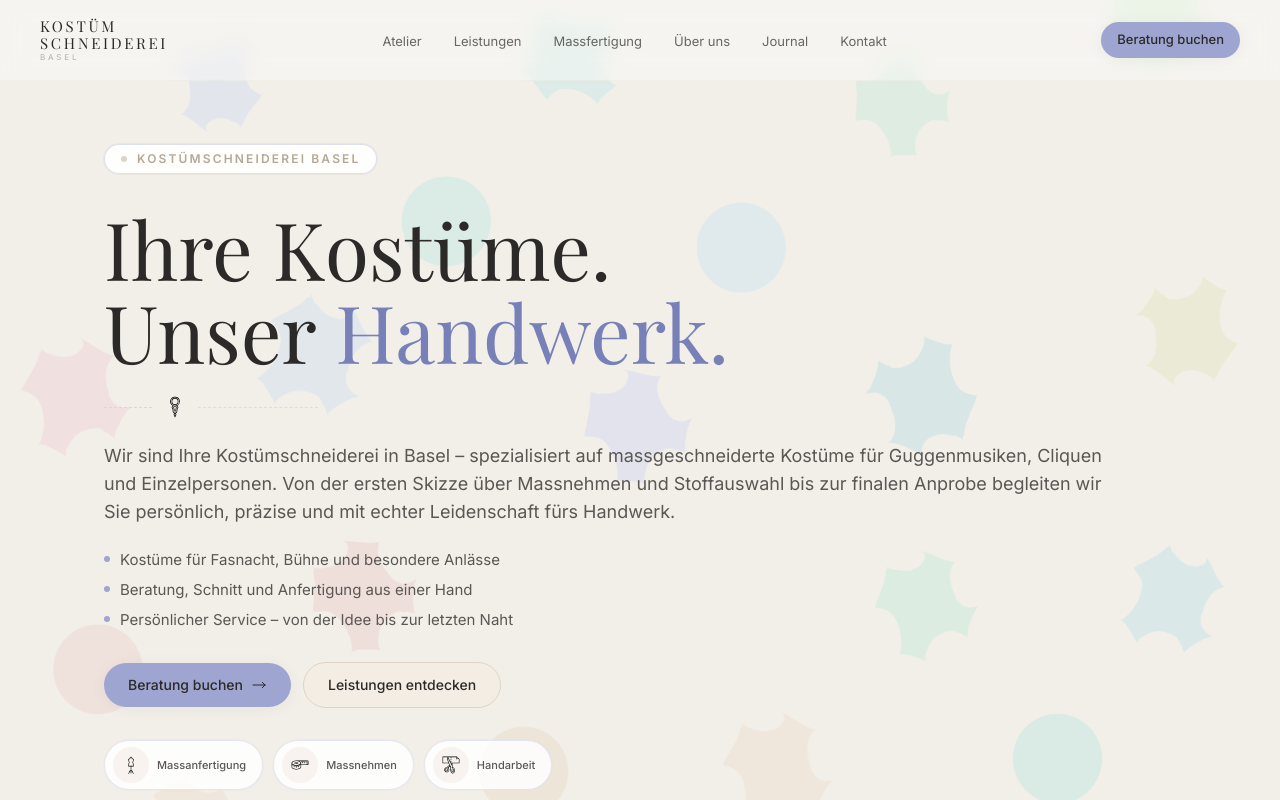
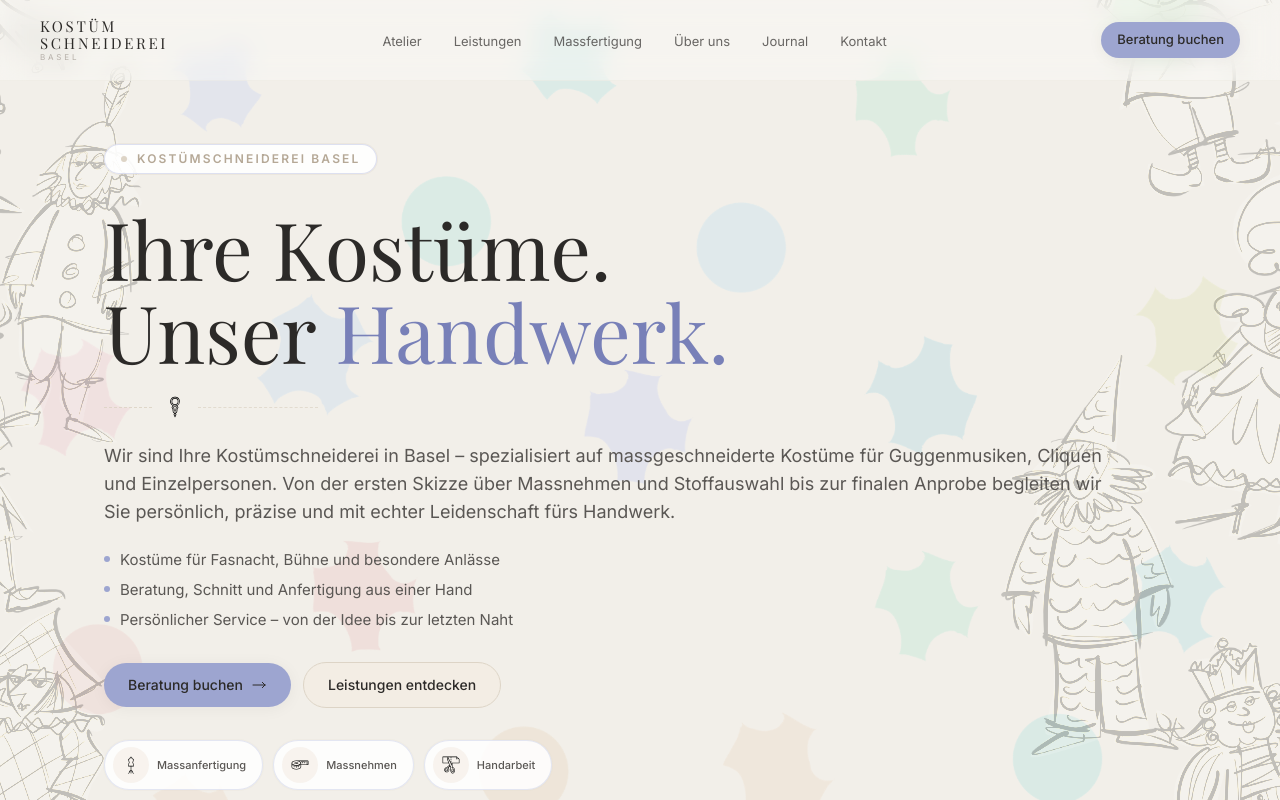
Before and after one commit to moizxox/custom-tailoring, a Next.js app: page / in a window 1280 px wide. Shown: the top 800 px of the page. Built offline with nearby package versions, Linux system fonts and the light colour scheme.

Commit message:
update 2

```diff
--- a/src/components/decor/HeroConfettiBackground.tsx
+++ b/src/components/decor/HeroConfettiBackground.tsx
@@ -7,12 +7,32 @@ interface HeroConfettiBackgroundProps {
   className?: string;
 }
 
-/** Hero background — plain surface with konfetti overlay only */
+/** Hero background — konfetti with Fasnacht figure sketches on each side */
 export function HeroConfettiBackground({ className }: HeroConfettiBackgroundProps) {
   return (
-    <div className={cn("absolute inset-0 overflow-hidden pointer-events-none select-none ", className)} aria-hidden>
+    <div className={cn("absolute inset-0 overflow-hidden pointer-events-none select-none bg-offwhite-warm", className)} aria-hidden>
       <div className="absolute inset-0 opacity-[0.5]">
         <Image src="/images/backgrounds/konfetti.png" alt="" fill className="object-cover mix-blend-screen brightness-[1.04] contrast-[1.08]" sizes="100vw" priority />
+      </div>
+
+      <div className="absolute left-[-80px] top-1/2 -translate-y-1/2 -translate-x-[18%] w-[min(52vw,700px)] aspect-[3/5] opacity-[0.2] [mask-image:linear-gradient(to_right,black_58%,transparent_80%)] [-webkit-mask-image:linear-gradient(to_right,black_58%,transparent_80%)]">
+        <Image
+          src="/images/backgrounds/figuren-left-sketch.png"
+          alt=""
+          fill
+          className="object-contain object-left outline-figure-gold outline-figure-strong outline-figure-hero"
+          sizes="(max-width: 768px) 40vw, 520px"
+        />
+      </div>
+
+      <div className="absolute right-0 top-1/2 -translate-y-1/2 translate-x-[18%] w-[min(52vw,700px)] aspect-[3/5] opacity-[0.2] [mask-image:linear-gradient(to_left,black_58%,transparent_80%)] [-webkit-mask-image:linear-gradient(to_left,black_58%,transparent_80%)]">
+        <Image
+          src="/images/backgrounds/figuren-right-sketch.png"
+          alt=""
+          fill
+          className="object-contain object-right outline-figure-gold outline-figure-strong outline-figure-hero"
+          sizes="(max-width: 768px) 40vw, 520px"
+        />
       </div>
     </div>
   );
```
Also changed, not shown: public/images/backgrounds/figuren-left-sketch.png (added), public/images/backgrounds/figuren-right-sketch.png (added).
